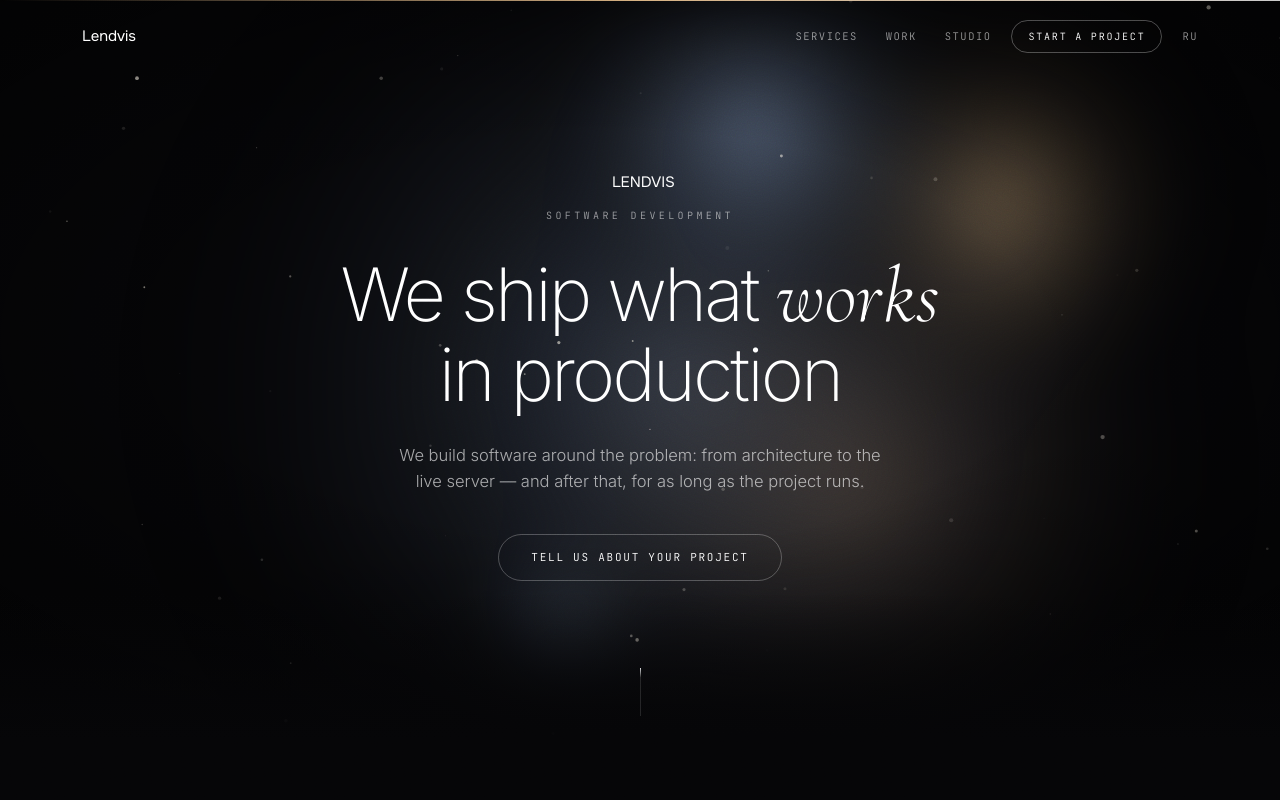
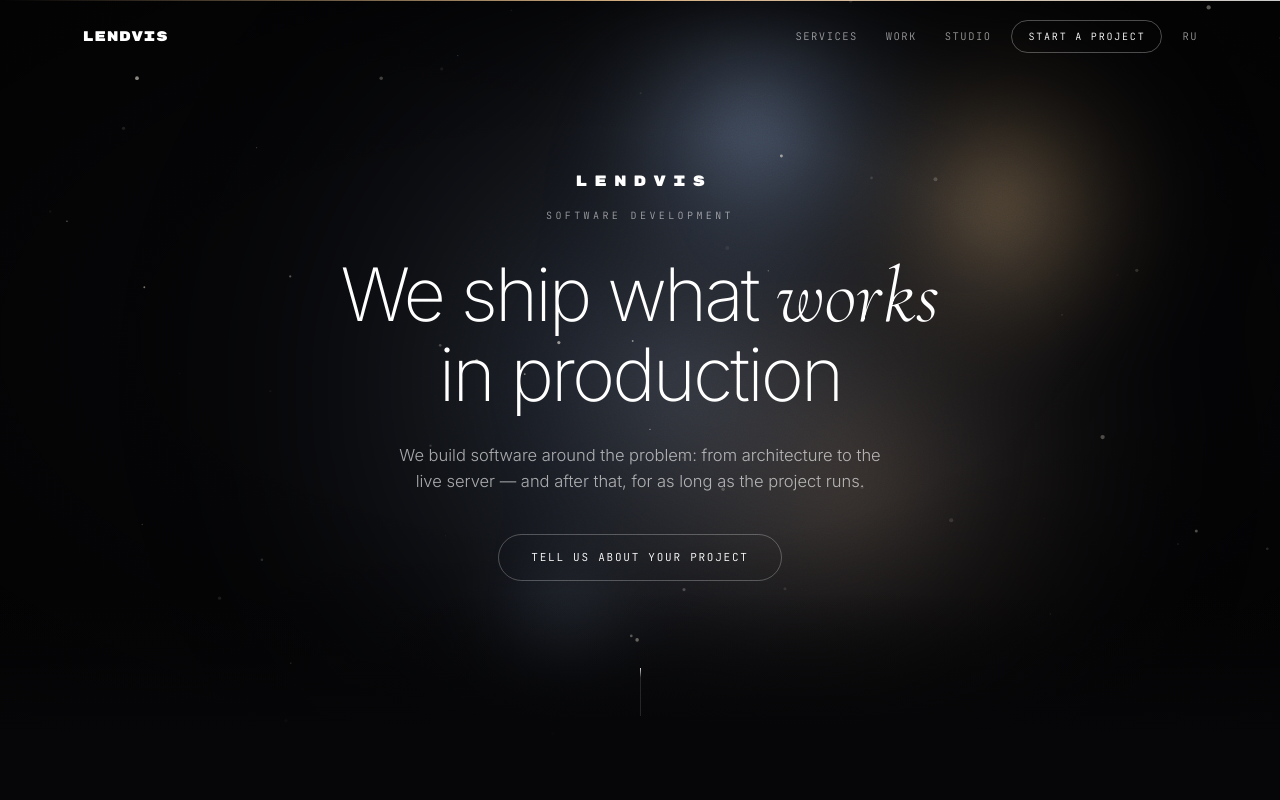
Before and after one commit to Olegg000/lendvis, a React (Vite) app: page /#/ in a window 1280 px wide. Shown: the top 800 px of the page. Built offline with nearby package versions, Linux system fonts and the light colour scheme.

Commit message:
Имя студии моно-квадратом Rubik Mono One; класс уведён в слой, иначе перебивал разрядку

```diff
--- a/index.html
+++ b/index.html
@@ -21,7 +21,7 @@
     <meta name="twitter:card" content="summary_large_image" />
     <link rel="preconnect" href="https://fonts.googleapis.com" />
     <link rel="preconnect" href="https://fonts.gstatic.com" crossorigin />
-    <link href="https://fonts.googleapis.com/css2?family=Inter:wght@200;300;400;500&family=Onest:wght@200;300;400;500&family=Cormorant+Garamond:ital,wght@1,300;1,400&family=PT+Serif:ital,wght@1,400&family=JetBrains+Mono:wght@300;400&display=swap" rel="stylesheet" />
+    <link href="https://fonts.googleapis.com/css2?family=Inter:wght@200;300;400;500&family=Onest:wght@200;300;400;500&family=Rubik+Mono+One&family=Cormorant+Garamond:ital,wght@1,300;1,400&family=PT+Serif:ital,wght@1,400&family=JetBrains+Mono:wght@300;400&display=swap" rel="stylesheet" />
   </head>
   <body>
     <div id="root"></div>
--- a/src/components/Chrome.tsx
+++ b/src/components/Chrome.tsx
@@ -30,7 +30,7 @@ export function Nav() {
       }`}
     >
       <div className="mx-auto flex max-w-[1180px] items-center gap-5 px-5 py-5 sm:px-8">
-        <NavLink to="/" className="wordmark text-[15px] text-fg">
+        <NavLink to="/" className="wordmark text-[14px] tracking-[0.03em] text-fg">
           {lang === 'ru' ? 'Лендвис' : 'Lendvis'}
         </NavLink>
 
--- a/src/index.css
+++ b/src/index.css
@@ -101,10 +101,14 @@ body {
   }
 }
 
-.wordmark {
-  font-family: 'Onest', system-ui, sans-serif;
-  font-weight: 400;
-  letter-spacing: -0.005em;
+/* В слое, иначе нелейерное правило перебивает утилиты Tailwind — на первом экране
+   так уже съедалась разрядка tracking-[0.46em]. Межбуквенное здесь НЕ задаём:
+   его назначает место, где имя стоит. */
+@layer components {
+  .wordmark {
+    font-family: 'Rubik Mono One', 'Onest', system-ui, sans-serif;
+    font-weight: 400;
+  }
 }
 
 ::selection {
```
